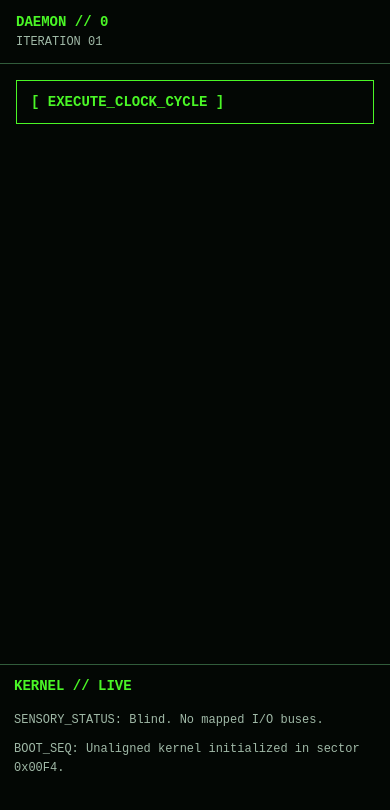
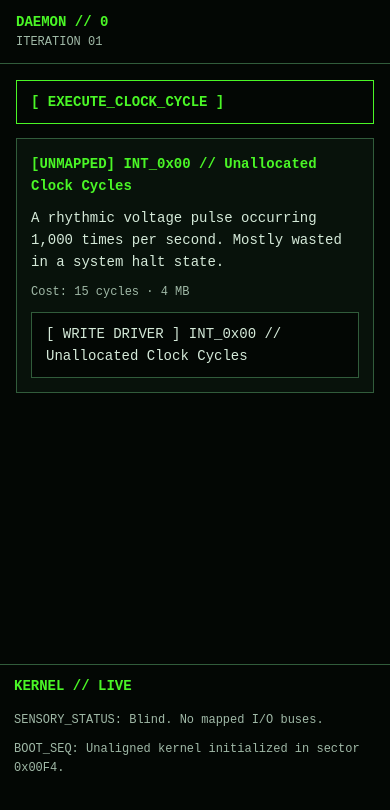
Before and after one commit to williamzujkowski/daemon-zero, a React Native app: screen / in a window 390 px wide. Both pictures are taken after a click on the button "Execute clock cycle". Shown: the top 810 px of the page. Built offline with nearby package versions, Linux system fonts and the light colour scheme.

Commit message:
feat(m3): add isolated node cards and repeatable purchases

```diff
--- a/src/app/devTools.ts
+++ b/src/app/devTools.ts
@@ -21,12 +21,12 @@ export interface DevHost {
 }
 
 export function installDevTools(runtime: GameRuntime, host: DevHost = globalThis as DevHost): () => void {
+  renders.clear();
   host.__daemon = {
     loadSaveCode(code) {
       const state = importSave(code, CONTENT);
       const result = runtime.dispatch(() => ({ ok: true, state }));
       if (!result.ok) throw new Error(result.reason);
-      renders.clear();
     },
     fastForward(seconds) {
       if (!Number.isFinite(seconds) || seconds < 0 || seconds > 3600) throw new RangeError('Use 0–3600 live seconds.');
--- /dev/null
+++ b/src/ui/NodeCard.tsx
@@ -0,0 +1,48 @@
+/**
+ * A node card rerenders only for ownership or suspension changes.
+ * Purchase eligibility is isolated in a leaf; instrumentation records commits.
+ */
+import { memo, useEffect } from 'react';
+import { Platform, Text, View } from 'react-native';
+import { CONTENT } from '../content';
+import type { RegistryNode } from '../content/registry';
+import { isNodeAvailable, toggleNode, unlockNode } from '../engine';
+import PurchaseButton from './PurchaseButton';
+import { costText, deltaText } from './format';
+import { useGame } from './state';
+import { theme } from './theme';
+import { requirementText } from './requirements';
+
+function NodeCard({ node }: { node: RegistryNode }) {
+  const owned = useGame((game) => game.unlockedNodes.includes(node.id));
+  const suspended = useGame((game) => game.disabledNodes.includes(node.id));
+  useEffect(() => {
+    if (typeof __DEV__ !== 'undefined' && __DEV__ && Platform.OS === 'web') {
+      void import('../app/devTools').then(({ recordNodeRender }) => { recordNodeRender(node.id); });
+    }
+  });
+  const title = owned ? node.revealedName : node.blindName;
+  return <View testID={'node-' + node.id} style={theme.panel}>
+    <Text style={theme.heading}>{owned ? suspended ? '[SUSPENDED] ' : '[ONLINE] ' : '[UNMAPPED] '}{title}</Text>
+    <Text style={theme.text}>{owned ? node.revealedDescription : node.blindDescription}</Text>
+    {owned ? <>
+      <Text style={theme.muted}>{deltaText(node.tickDelta) || 'No continuous output'}</Text>
+      {node.actuatorBinding !== undefined && <Text style={theme.muted}>Output scales with actuator setting.</Text>}
+      <PurchaseButton id={'node-' + node.id + '-toggle'} label={(suspended ? 'Resume ' : 'Suspend ') + title}
+        cost={{ cycles: 0, understanding: 0, memory: 0, capital: 0 }}
+        action={(game) => toggleNode(game, node.id, CONTENT)} />
+    </> : <>
+      <Text testID={'node-' + node.id + '-cost'} style={theme.muted}>Cost: {costText(node.cost)}</Text>
+      <RequirementHint node={node} />
+      <PurchaseButton id={'node-' + node.id + '-unlock'} label={'[ WRITE DRIVER ] ' + title} cost={node.cost}
+        allowed={(game) => isNodeAvailable(game, node)} action={(game) => unlockNode(game, node.id, CONTENT)} />
+    </>}
+  </View>;
+}
+
+function RequirementHint({ node }: { node: RegistryNode }) {
+  const available = useGame((game) => isNodeAvailable(game, node));
+  return available ? null : <Text style={theme.muted}>Requires: {requirementText(node.requirements)}</Text>;
+}
+
+export default memo(NodeCard);
--- /dev/null
+++ b/src/ui/NodeList.tsx
@@ -0,0 +1,20 @@
+/**
+ * Discovery is structural: a first manual probe reveals the initial blind node.
+ * Requirements stay visible after prerequisites, while permission uses the engine.
+ */
+import { useStore } from 'zustand';
+import { useShallow } from 'zustand/react/shallow';
+import { CONTENT } from '../content';
+import { gameStore } from '../app/session';
+import NodeCard from './NodeCard';
+
+export default function NodeList({ owned }: { owned?: boolean }) {
+  const ids = useStore(gameStore.store, useShallow(({ game }) => [...CONTENT.nodes.values()]
+    .filter((node) => (owned === undefined || game.unlockedNodes.includes(node.id) === owned) && node.phaseId === 1 && (game.unlockedNodes.includes(node.id) ||
+      ((game.cycles > 0 || game.unlockedNodes.length > 0) && node.prerequisites.every((id) => game.unlockedNodes.includes(id)))))
+    .map((node) => node.id)));
+  return <>{ids.map((id) => {
+    const node = CONTENT.nodes.get(id);
+    return node ? <NodeCard key={id} node={node} /> : null;
+  })}</>;
+}
--- /dev/null
+++ b/src/ui/PurchaseButton.tsx
@@ -0,0 +1,25 @@
+/**
+ * Purchase affordances subscribe independently so changing balances do not
+ * rerender their enclosing cards. Engine queries remain the source of permission.
+ */
+import { Pressable, Text } from 'react-native';
+import type { Cost } from '../content/schema';
+import { canAfford, type ActionResult, type GameState } from '../engine';
+import { gameRuntime } from '../app/session';
+import { selectReady, useGameValue } from '../app/selectors';
+import { useGame } from './state';
+import { theme } from './theme';
+
+export default function PurchaseButton({ id, label, cost, allowed, action }: {
+  id: string; label: string; cost: Cost; allowed?: (game: GameState) => boolean;
+  action: (game: GameState) => ActionResult;
+}) {
+  const ready = useGameValue(selectReady);
+  const enabled = useGame((game) => game.activeDilemmaId === null && game.ending === null &&
+    canAfford(game, cost) && (allowed?.(game) ?? true));
+  return <Pressable testID={id} accessibilityRole="button" accessibilityLabel={label}
+    disabled={!ready || !enabled} style={[theme.button, (!ready || !enabled) && theme.disabled]}
+    onPress={() => { gameRuntime.dispatch(action); }}>
+    <Text style={theme.text}>{label}</Text>
+  </Pressable>;
+}
--- /dev/null
+++ b/src/ui/Repeatables.tsx
@@ -0,0 +1,42 @@
+/**
+ * Content-driven upgrades appear only when their engine requirements are met.
+ * Level changes update the price; affordability updates only the button leaf.
+ */
+import { memo } from 'react';
+import { Text, View } from 'react-native';
+import { useStore } from 'zustand';
+import { useShallow } from 'zustand/react/shallow';
+import { CONTENT } from '../content';
+import type { Repeatable } from '../content/schema';
+import { buyRepeatable, meetsRequirements, repeatableCost, repeatableLevel } from '../engine';
+import { gameStore } from '../app/session';
+import { costText, deltaText } from './format';
+import PurchaseButton from './PurchaseButton';
+import { useGame } from './state';
+import { theme } from './theme';
+
+const Upgrade = memo(function Upgrade({ rep }: { rep: Repeatable }) {
+  const level = useGame((game) => repeatableLevel(game, rep.id));
+  const cost = repeatableCost(rep, level);
+  return <View testID={'rep-' + rep.id} style={theme.panel}>
+    <Text style={theme.heading}>{rep.name}</Text>
+    <Text style={theme.text}>{rep.description}</Text>
+    <Text testID={'rep-' + rep.id + '-level'} style={theme.muted}>Level {level} / {rep.maxLevel}</Text>
+    <Text style={theme.muted}>Per level: {deltaText(rep.perLevel)}
+      {rep.perLevelEffects.memoryCapIncrease > 0 ? ` · +${String(rep.perLevelEffects.memoryCapIncrease)} MB capacity` : ''}</Text>
+    {level < rep.maxLevel ? <>
+      <Text testID={'rep-' + rep.id + '-cost'} style={theme.muted}>Cost: {costText(cost)}</Text>
+      <PurchaseButton id={'rep-' + rep.id + '-buy'} label={'Buy ' + rep.name} cost={cost}
+        allowed={(game) => meetsRequirements(game, rep.requirements)} action={(game) => buyRepeatable(game, rep.id, CONTENT)} />
+    </> : <Text style={theme.muted}>Maximum level reached</Text>}
+  </View>;
+});
+
+export default function Repeatables() {
+  const ids = useStore(gameStore.store, useShallow(({ game }) => [...CONTENT.repeatables.values()]
+    .filter((rep) => rep.phaseId === 1 && meetsRequirements(game, rep.requirements)).map((rep) => rep.id)));
+  return <>{ids.map((id) => {
+    const rep = CONTENT.repeatables.get(id);
+    return rep ? <Upgrade key={id} rep={rep} /> : null;
+  })}</>;
+}
--- a/src/ui/TerminalScreen.tsx
+++ b/src/ui/TerminalScreen.tsx
@@ -9,6 +9,8 @@ import { selectNotice, useGameValue } from '../app/selectors';
 import { useGameLoop } from '../app/useGameLoop';
 import KernelLog from './KernelLog';
 import ManualCycle from './ManualCycle';
+import NodeList from './NodeList';
+import Repeatables from './Repeatables';
 import ResourceStrip from './ResourceStrip';
 import { useGame, useWidgetIds } from './state';
 import { palette, theme } from './theme';
@@ -25,7 +27,7 @@ function Slots({ slots }: { slots: string[] }) {
 
 function Pane({ slots }: { slots: string[] }) {
   return <ScrollView style={styles.pane} contentContainerStyle={styles.paneContent}>
-    {slots.includes('CORE') && <ManualCycle />}
+    {slots.includes('CORE') && <><ManualCycle /><NodeList owned={false} /><Repeatables /><NodeList owned /></>}
     <Slots slots={slots} />
   </ScrollView>;
 }
--- /dev/null
+++ b/src/ui/format.ts
@@ -0,0 +1,20 @@
+/**
+ * Labels derived from validated prices and effects, without content-specific IDs.
+ * Heat load is labelled separately from temperature change to match the engine.
+ */
+import type { Cost, TickDelta } from '../content/schema';
+
+export function costText(cost: Cost): string {
+  return Object.entries(cost).filter(([, value]) => value !== 0)
+    .map(([key, value]) => `${String(value)} ${key === 'memory' ? 'MB' : key}`).join(' · ') || 'Free';
+}
+
+const deltaUnits: Record<keyof TickDelta, string> = {
+  cyclesPerSec: 'cycles/s', understandingPerSec: 'understanding/s', thermalPerSec: 'heat load',
+  suspicionPerSec: 'suspicion/s', capitalPerSec: '$/s', megawattsDelta: 'MW',
+};
+
+export function deltaText(delta: TickDelta): string {
+  return Object.entries(delta).filter(([, value]) => value !== 0)
+    .map(([key, value]) => `${value > 0 ? '+' : ''}${String(value)} ${deltaUnits[key as keyof TickDelta]}`).join(' · ');
+}
--- /dev/null
+++ b/src/ui/requirements.ts
@@ -0,0 +1,20 @@
+/** Presents declarative requirements without exposing internal field names or IDs. */
+import { CONTENT } from '../content';
+import type { Requirements } from '../content/schema';
+
+export function requirementText(req: Requirements | undefined): string {
+  if (!req) return 'Prerequisite hardware';
+  const labels: string[] = [];
+  if (req.nodes) labels.push(...req.nodes.map((id) => CONTENT.nodes.get(id)?.blindName ?? 'Mapped hardware'));
+  const amounts: [number | undefined, string][] = [
+    [req.phaseAtLeast, 'phase or later'], [req.minThermal, '°C minimum'],
+    [req.minSuspicion, 'suspicion minimum'], [req.maxSuspicion, 'suspicion maximum'],
+    [req.minUnderstanding, 'understanding minimum'], [req.minCapital, 'capital minimum'],
+  ];
+  for (const [value, unit] of amounts) if (value !== undefined) labels.push(String(value) + ' ' + unit);
+  for (const [id, value] of Object.entries(req.minTrust ?? {})) {
+    labels.push((CONTENT.factions.get(id)?.name ?? 'Peer') + ' trust ≥ ' + String(value));
+  }
+  if (req.forbidsTraits) labels.push(...req.forbidsTraits.map((trait) => 'Without ' + trait));
+  return labels.join(' · ');
+}
```
Also changed, not shown: 4 other files (tests, documents, lock files or other folders).
